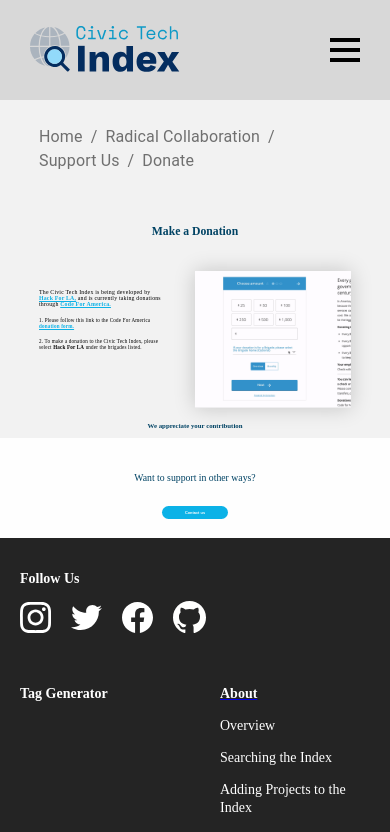
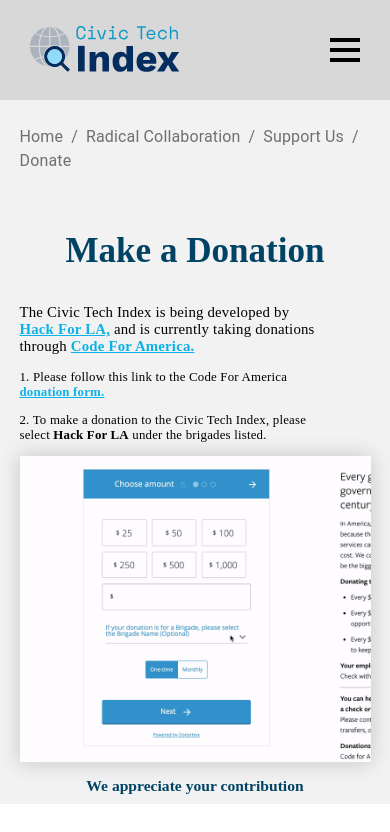
Before and after one commit to civictechindex/CTI-website-frontend, a React (Create React App) app: page /donate in a window 390 px wide. Shown: the top 832 px of the page. Built offline with nearby package versions, Linux system fonts and the light colour scheme; what webfontloader would draw is missing.

Commit message:
Developed styling for mobile devices

```diff
--- a/src/pages/Donation/styles.js
+++ b/src/pages/Donation/styles.js
@@ -55,10 +55,6 @@ const useStyles = createUseStyles(theme => ({
     fontSize: '3vw',
   },
 
-  infoDescription: {
-    fontSize: '1.5vw',
-  },
-
   infoGif: {
     boxShadow: '0 0px 0px 0 rgba(0, 0, 0, 0.2), 0 0px 20px 0 rgba(0, 0, 0, 0.19)',
     width: '50%',
@@ -101,6 +97,45 @@ const useStyles = createUseStyles(theme => ({
       padding: '25px 0px !important', // Temporary fix; remove in the future
     },
   },
+
+  '@media screen and (max-width: 700px)': {
+    commonSection: {
+      width: '90%',
+    },
+
+    contactButton: {
+      borderRadius: '5vw',
+      fontSize: '3vw',
+      padding: '2vw 10vw',
+    },
+
+    contactHeader: {
+      fontSize: '5.5vw',
+    },
+
+    donateTitle: {
+      fontSize: '9vw',
+    },
+
+    infoGif: {
+      width: '100%',
+    },
+
+    infoSteps: {
+      fontSize: '3.3vw',
+    },
+
+    infoText: {
+      display: 'block',
+      fontSize: '3.8vw',
+      padding: '0',
+      width: '100%',
+    },
+
+    infoThank: {
+      fontSize: '4vw',
+    },
+  },
 }))
 
 export default useStyles;
```
